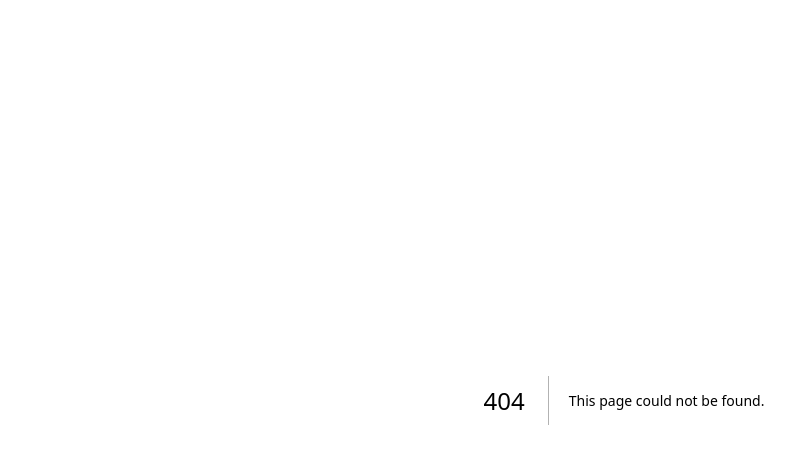
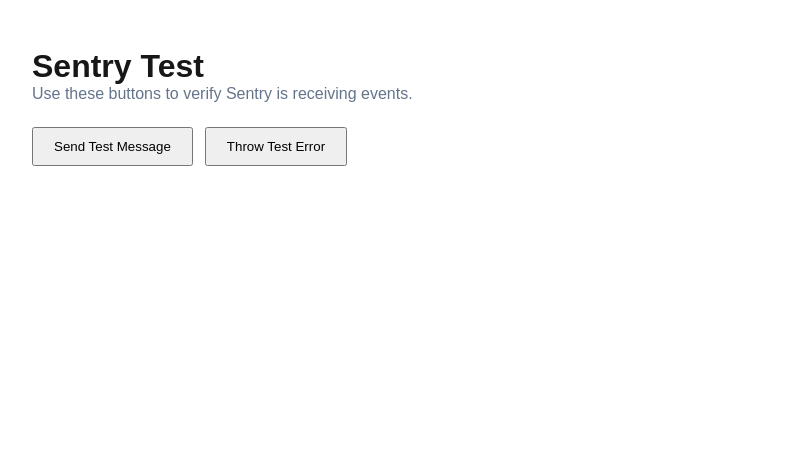
Before and after one commit to kcd20/workspace-booking, a Next.js app: page /sentry-test in a window 1280 px wide. Before the commit this address had no page. Shown: the top 464 px of the page, without its empty margins (16-811 px from the left). Built offline with nearby package versions, Linux system fonts and the light colour scheme.

Commit message:
Fix Sentry setup for Next.js App Router v10

```diff
--- /dev/null
+++ b/instrumentation.ts
@@ -0,0 +1 @@
+export { register } from '@sentry/nextjs';
--- a/next.config.ts
+++ b/next.config.ts
@@ -11,4 +11,5 @@
   silent: !process.env.CI,
   widenClientFileUpload: true,
   disableLogger: true,
+  automaticVercelMonitors: false,
 });
--- /dev/null
+++ b/src/app/sentry-test/page.tsx
@@ -0,0 +1,26 @@
+'use client';
+
+import * as Sentry from '@sentry/nextjs';
+
+export default function SentryTestPage() {
+  return (
+    <div style={{ padding: 48, fontFamily: 'Arial, sans-serif' }}>
+      <h1>Sentry Test</h1>
+      <p style={{ color: '#64748b', marginBottom: 24 }}>Use these buttons to verify Sentry is receiving events.</p>
+      <div style={{ display: 'flex', gap: 12 }}>
+        <button
+          onClick={() => Sentry.captureMessage('Test message from FlowSpace')}
+          style={{ padding: '10px 20px', cursor: 'pointer' }}
+        >
+          Send Test Message
+        </button>
+        <button
+          onClick={() => { throw new Error('Test error from FlowSpace'); }}
+          style={{ padding: '10px 20px', cursor: 'pointer' }}
+        >
+          Throw Test Error
+        </button>
+      </div>
+    </div>
+  );
+}
```
Also changed, not shown: sentry.edge.config.ts (deleted, +0 -7 lines), sentry.server.config.ts (deleted, +0 -7 lines), instrumentation-client.ts (renamed from sentry.client.config.ts).
